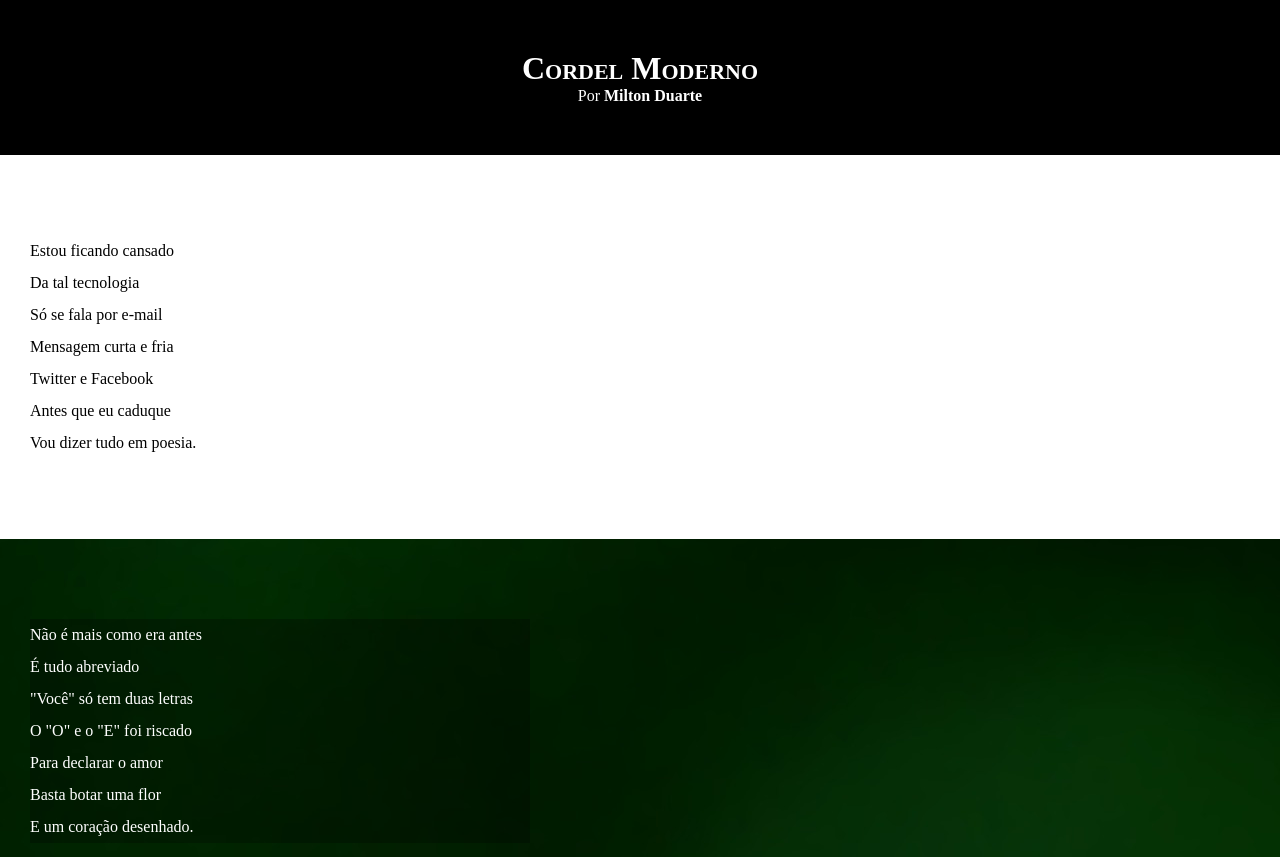
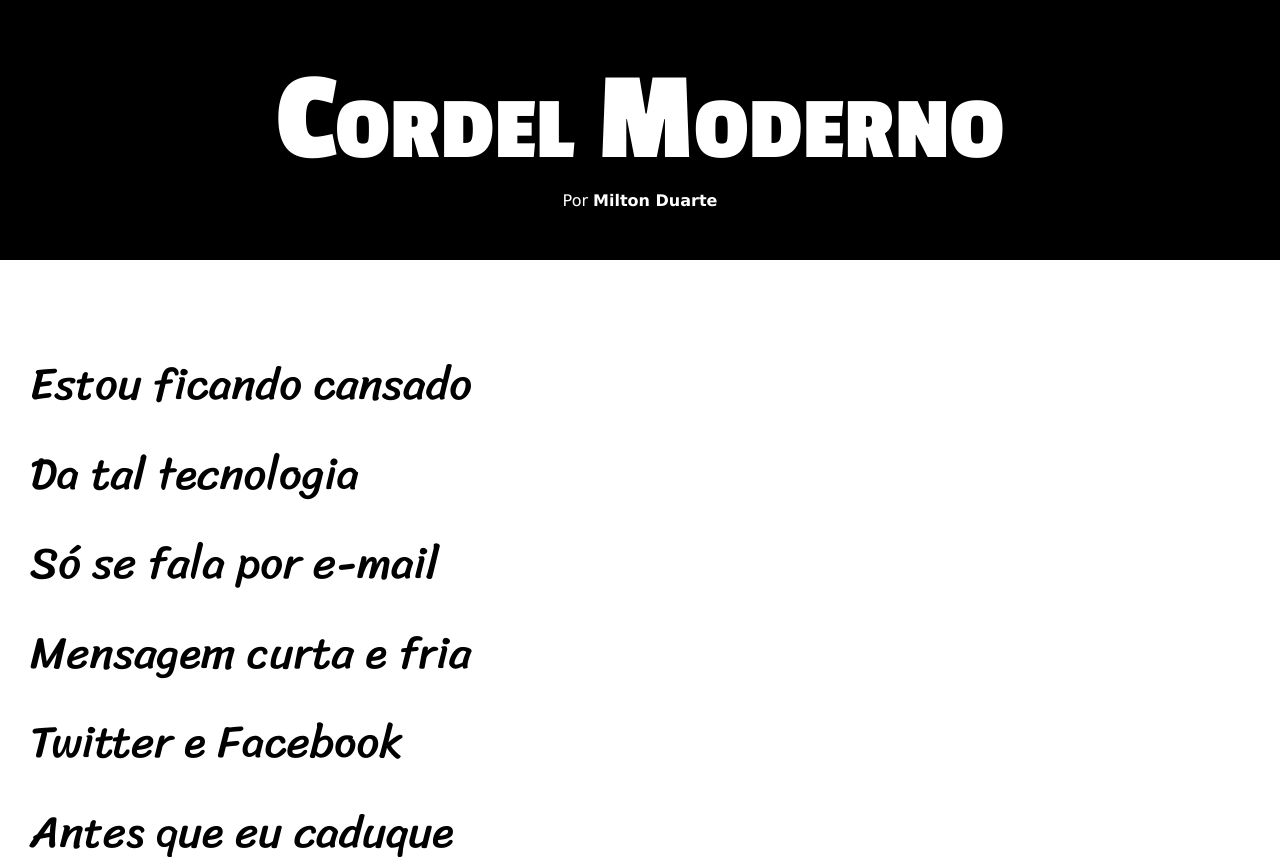
Before and after one commit to davisocoloski1/html-css-cev, a plain HTML site: page desafios/d012/cordel.html in a window 1280 px wide. Shown: the top 857 px of the page. Drawn offline with Linux system fonts and the light colour scheme.

Commit message:
Atualização de estilos desafio 012

```diff
--- a/desafios/d012/estilo/style.css
+++ b/desafios/d012/estilo/style.css
@@ -1,11 +1,29 @@
 @charset "UTF-8";
+
+@font-face {
+    font-family: 'Passion One';
+    src: url(/fontes/Passion_One/PassionOne-Bold.ttf);
+}
+
+@font-face {
+    font-family: 'Sriracha';
+    src: url(/fontes/Sriracha/Sriracha-Regular.ttf);
+}
+
+:root {
+    --fontepadrao: Verdana, Geneva, Tahoma, sans-serif;
+    --fonte1: 'Passion One', cursive;
+    --fonte2: 'Sriracha', cursive;
+}
 
 * {
     margin: 0;
     padding: 0;
+    font-size: 1em;
 }
 
 html, body {
+    font-family: var(--fontepadrao);
     min-height: 100vh;
     background-color: darkgrey;
 }
@@ -17,6 +35,8 @@ header {
 }
 
 header > h1 {
+    font-size: 10vw;
+    font-family: var(--fonte1);
     padding-top: 50px;
     font-variant: small-caps;
 }
@@ -39,6 +59,8 @@ section {
     padding: 10vh 0;
     padding-left: 30px;
     line-height: 2em;
+    font-size: 3.5vw;
+    font-family: var(--fonte2);
 }
 
 .normal {
@@ -52,7 +74,8 @@ section {
 }
 
 .imagem > p {
-    width: 500px;
+    display: inline-block;
+    padding: 5px;
     background-color: rgba(0, 0, 0, 0.253);
 }
 
```
